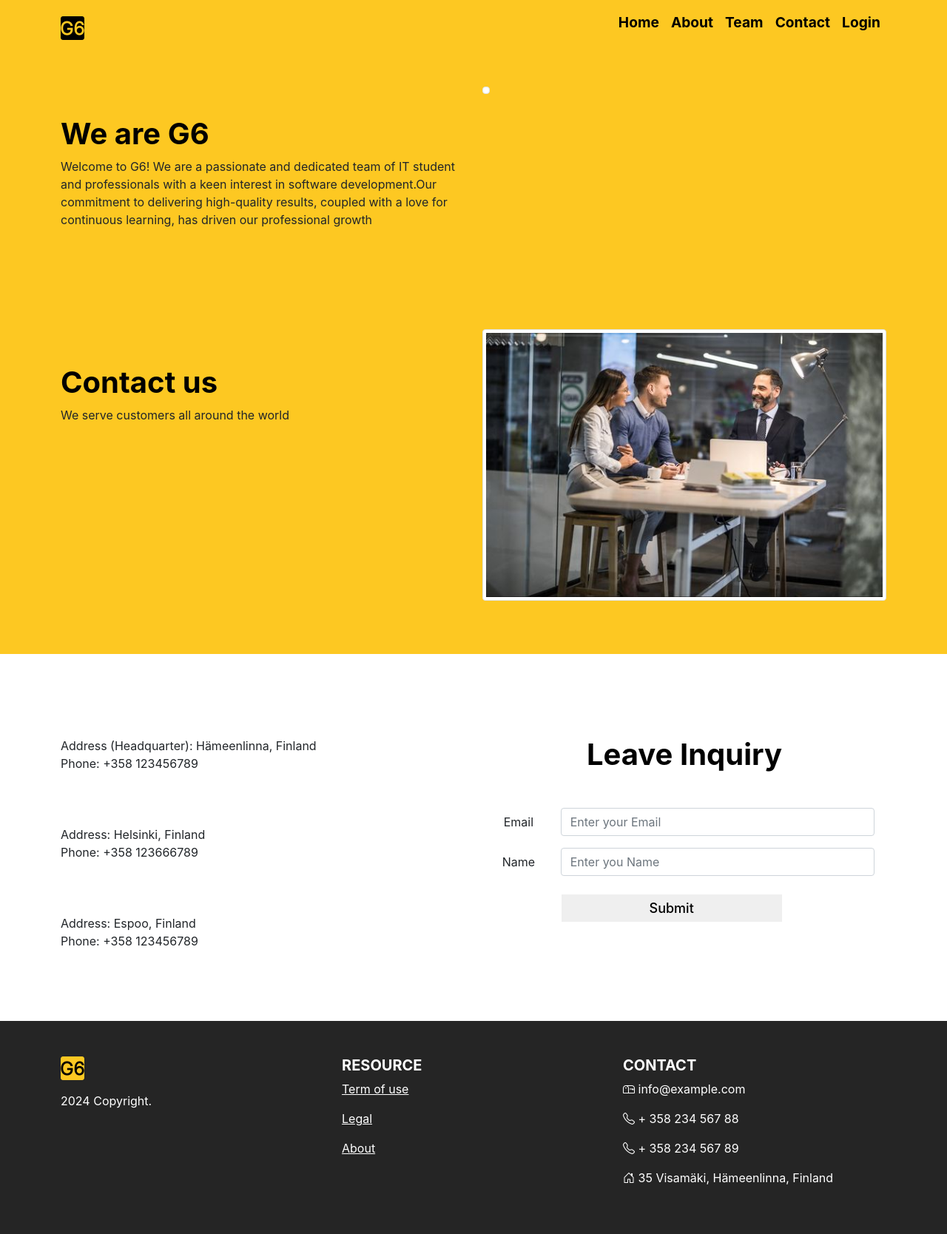
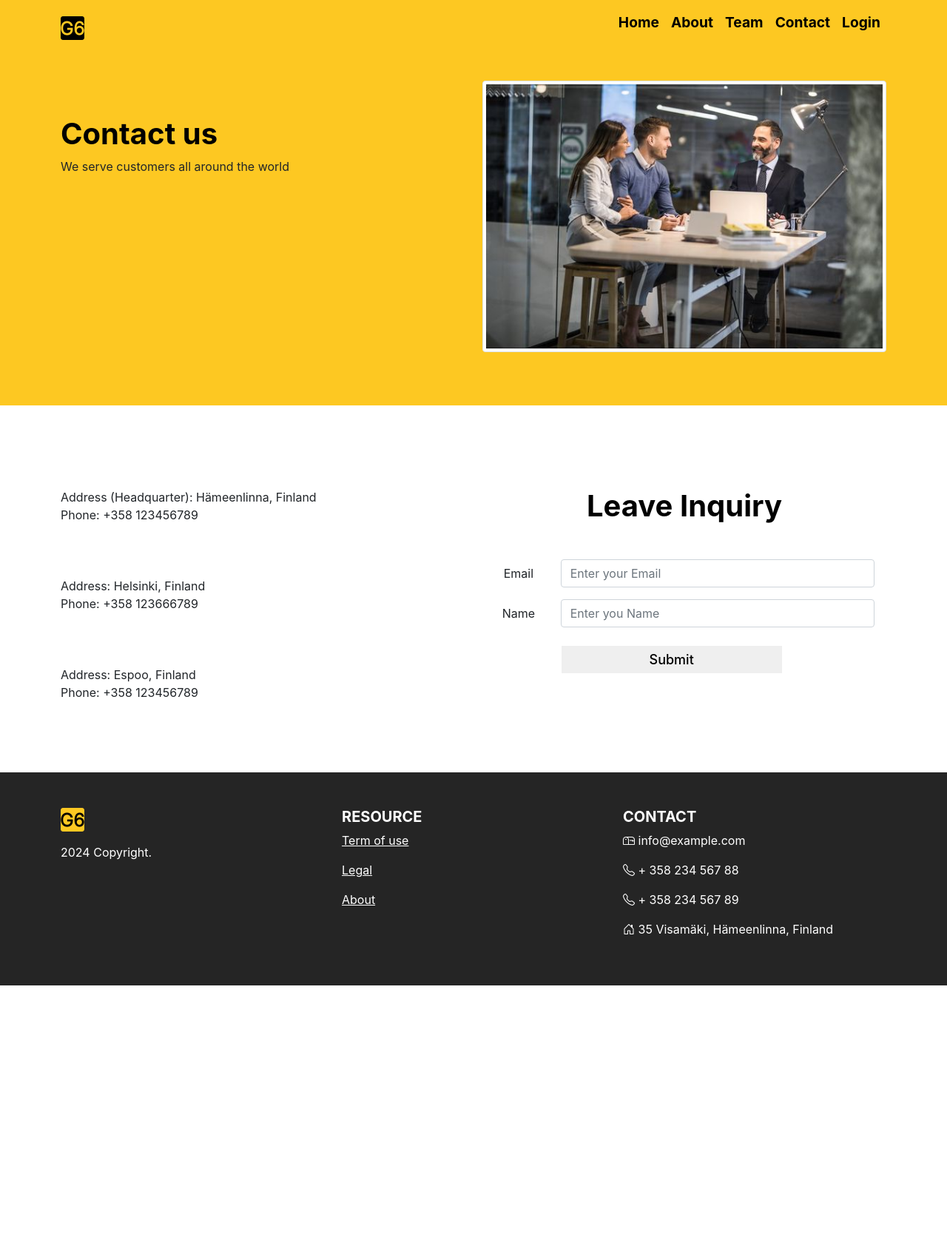
Before and after one commit to phuocnguyen2201/portfolio_project_php, a PHP site: page /contact.php in a window 1280 px wide. Shown: the whole page at 74% size. After the commit the page ends 1332 px from the top, so only its background shows below. Run offline with PHP 8.4, Linux system fonts and the light colour scheme; data that the repository does not hold is empty; some libraries are stand-ins or nearby versions.

Commit message:
Update image description is unlabled

```diff
--- a/about.php
+++ b/about.php
@@ -6,6 +6,7 @@
 
     $isNeedButton  = false;
     $img_url = "image/alex-kotliarskyi-QBpZGqEMsKg-unsplash.jpg";
+    $img_desc = "A Workplace with a huge spaceious area.";
     include "extension/header.php"?>
         <div class="content-white">
       <div class="container-lg py-5">
--- a/contact.php
+++ b/contact.php
@@ -1,23 +1,14 @@
 <?php
 
-    $title ='G6 | Portfolio';
-    $hero_title = "We are G6";
-    $description = "Welcome to G6! We are a passionate and dedicated team of IT student and professionals with a keen interest in software development.Our commitment to delivering high-quality results, coupled with a love for continuous learning, has driven our professional growth";
+    $title ='Contact us';
+    $hero_title = "Contact us";
+    $description = "We serve customers all around the world";
 
+    $isNeedButton  = false;
+    $img_url = "image/Meeting_Image.jpg";
+    $img_desc = "Colleagues in a meeting.";
     include "extension/header.php"?>
-        <div class="content">
-        <div class="container-lg py-5">
-            <div class="row">
-                <div class="col-lg-6 col-md-12 mb-4 mt-5">
-                  <h1 class="title">Contact us</h1>
-                  <p>We serve customers all around the world</p>
-                </div>
-                <div class="col-lg-6 col-md-12 mb-4">
-                  <img class="img-thumbnail" alt="colleagues in a meeting" src="image/Meeting_Image.jpg">
-                </div>
-            </div>
-        </div>
-    </div>
+
     <div class="content-white">
         <div class="container-lg py-5">
             <div class="row">
--- a/team.php
+++ b/team.php
@@ -7,7 +7,7 @@
     $isNeedButton  = false;
 
     $img_url = "image/jason-goodman-Oalh2MojUuk-unsplash.jpg";
-    $img_decs = "colleagues in a meeting";
+    $img_desc = "colleagues in a meeting";
     include "extension/header.php";
     include_once "dal/connection.php";
     include_once "dal/query.php";?>
```
